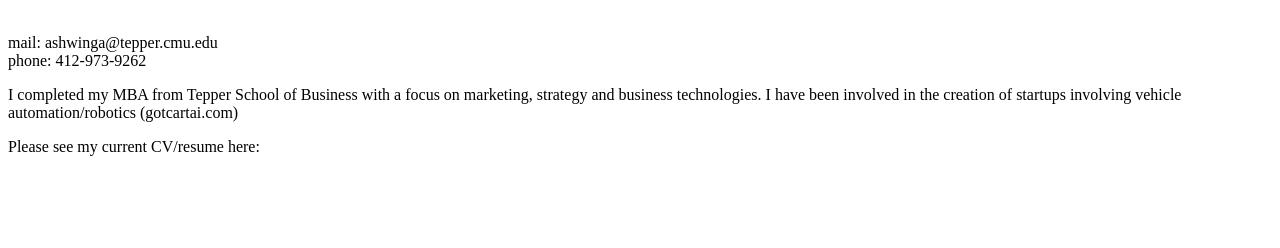
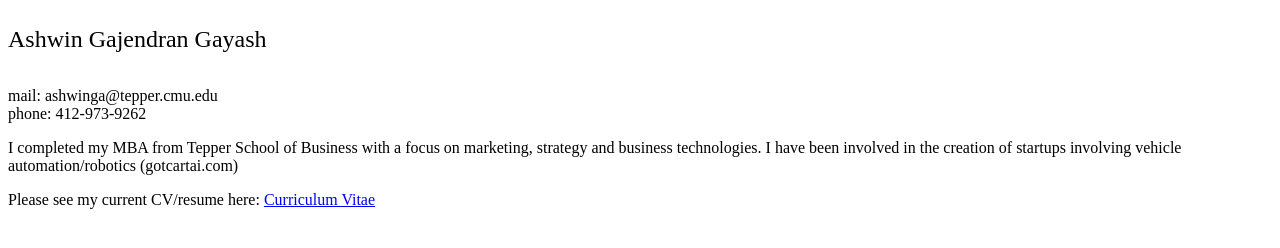
Before and after one commit to aggayash/aggayash.github.io, a plain HTML site: page index.html in a window 1280 px wide. Drawn offline with Linux system fonts and the light colour scheme.

Commit message:
Update index.html

```diff
--- a/index.html
+++ b/index.html
@@ -4,7 +4,7 @@
 <meta charset="UTF-8">
 <title>Ashwin Gajendran Gayash</title>
 </head>
-
+ <br> <font size =+2> Ashwin Gajendran Gayash</font>
 <body>
  <p>
   <br>
@@ -17,7 +17,8 @@
 I completed my MBA from Tepper School of Business with a focus on marketing, strategy and business technologies.
 I have been involved in the creation of startups involving vehicle automation/robotics (gotcartai.com)
  </p>
-Please see my current CV/resume here:
+Please see my current CV/resume here: <a href="https://github.com/aggayash/aggayash.github.io/blob/master/Tepper_AshwinGGayash_Resume_.pdf">Curriculum Vitae</a>
+
  </body>
 
 </html>
```
